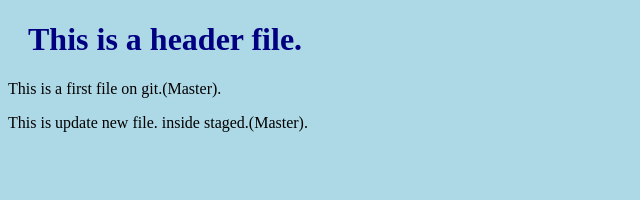
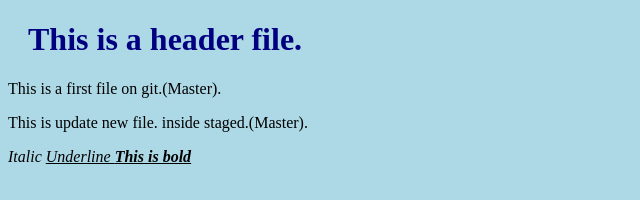
Before and after one commit to lingarajtechhub/hello-world, a plain HTML site: page index.html in a window 1280 px wide. Shown: the whole page, without its empty margins (0-640 px from the left). Drawn offline with Linux system fonts and the light colour scheme.

Commit message:
updated index.html with emergency fix

```diff
--- a/index.html
+++ b/index.html
@@ -11,5 +11,8 @@
     <h1>This is a header file.</h1>
     <p>This is a first file on git.(Master).</p>
     <p>This is update new file. inside staged.(Master).</p>
+    <i>Italic
+    <u>Underline
+    <b>This is bold
 </body>
 </html>
```
